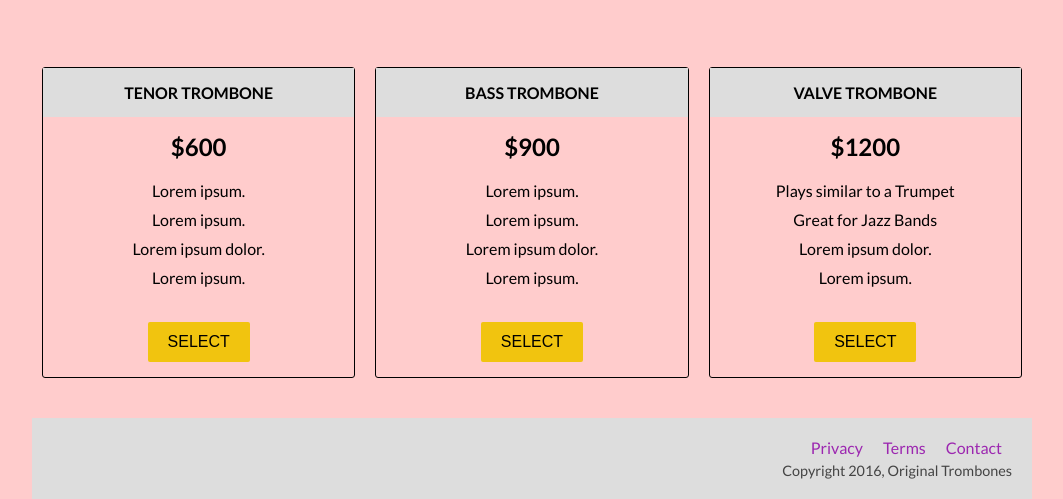
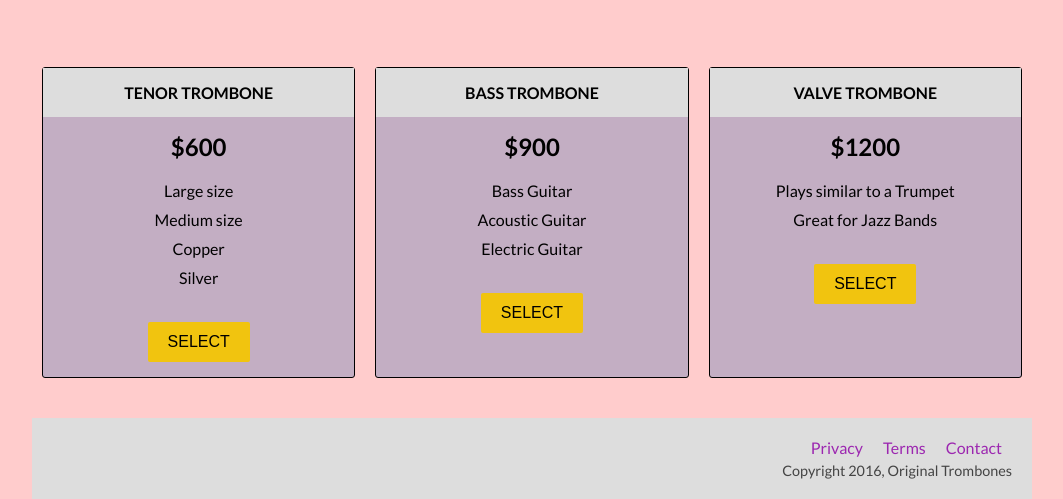
Before and after one commit to Ashah15/Adasha, a plain HTML site: page index.html in a window 1280 px wide. Shown: the part 1023-1522 px from the top of the page, without its empty margins (108-1171 px from the left). Drawn offline with Linux system fonts and the light colour scheme.

Commit message:
updated the background color of pricing section

```diff
--- a/CSS/style.css
+++ b/CSS/style.css
@@ -240,6 +240,7 @@ nav > ul {
   margin: 10px;
   border: 1px solid #000;
   border-radius: 3px;
+  background: #9a9abd96;
 }
 
 .product > .level {
--- a/index.html
+++ b/index.html
@@ -89,10 +89,10 @@
         <div class="level">Tenor Trombone</div>
         <h2>$600</h2>
         <ol>
-          <li>Lorem ipsum.</li>
-          <li>Lorem ipsum.</li>
-          <li>Lorem ipsum dolor.</li>
-          <li>Lorem ipsum.</li>
+          <li>Large size</li>
+          <li>Medium size</li>
+          <li>Copper</li>
+          <li>Silver</li>
         </ol>
         <button class="btn">Select</button>
       </div>
@@ -100,10 +100,9 @@
         <div class="level">Bass Trombone</div>
         <h2>$900</h2>
         <ol>
-          <li>Lorem ipsum.</li>
-          <li>Lorem ipsum.</li>
-          <li>Lorem ipsum dolor.</li>
-          <li>Lorem ipsum.</li>
+          <li>Bass Guitar</li>
+          <li>Acoustic Guitar</li>
+          <li>Electric Guitar</li>
         </ol>
         <button class="btn">Select</button>
       </div>
@@ -113,8 +112,6 @@
         <ol>
           <li>Plays similar to a Trumpet</li>
           <li>Great for Jazz Bands</li>
-          <li>Lorem ipsum dolor.</li>
-          <li>Lorem ipsum.</li>
         </ol>
         <button class="btn">Select</button>
       </div>
```
